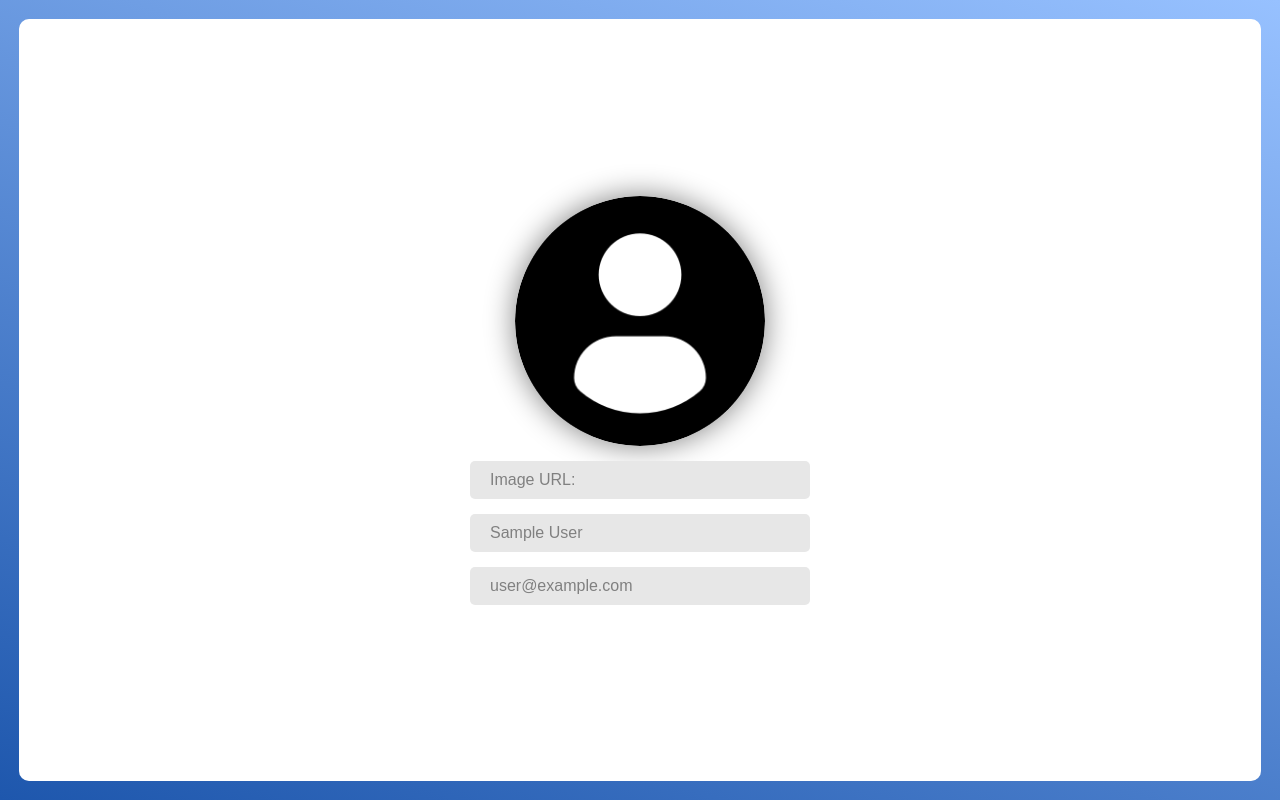
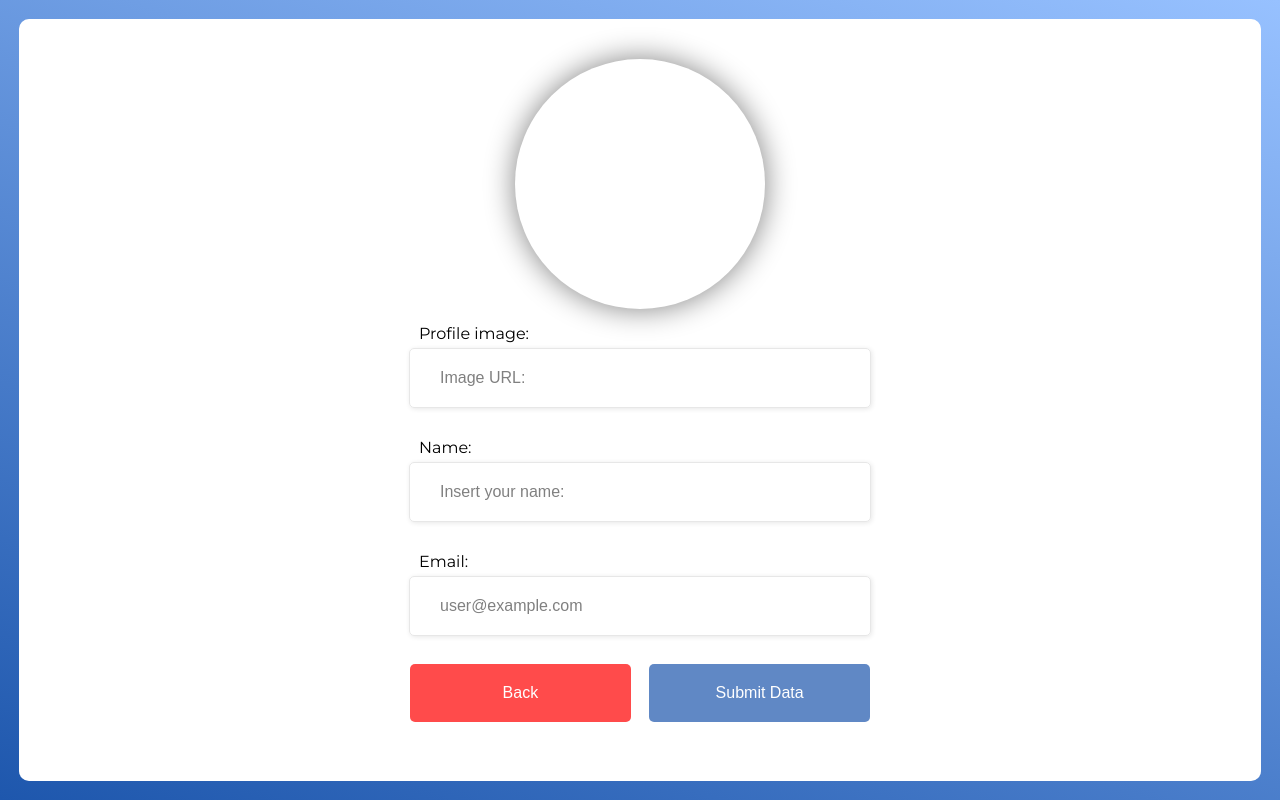
Before and after one commit to caamag/Web_messages, a React (Vite) app in the folder frontend/: page /profile in a window 1280 px wide. Built offline with nearby package versions, Linux system fonts and the light colour scheme; no server answers; sample sign-in values are in the browser's storage.

Commit message:
Adicionando tela de alteração de dados de usuário

```diff
--- a/frontend/src/components/loader/style.ts
+++ b/frontend/src/components/loader/style.ts
@@ -10,6 +10,7 @@ const LoadingAnimation = keyframes`
 
 export const LoaderContainer = styled.div`
   width: 100%;
+  height: 100%;
   display: flex;
   justify-content: center;
   align-items: center;
--- a/frontend/src/components/toastMessage/style.ts
+++ b/frontend/src/components/toastMessage/style.ts
@@ -3,8 +3,10 @@ import styled from "styled-components";
 export const ToastContainer = styled.div<{ type: string }>`
   width: 250px;
   position: absolute;
+  z-index: 5;
   right: 15px;
   top: 15px;
+  font-size: 16px;
   background-color: white;
   box-shadow: 0px 0px 10px gray;
   padding: 20px;
--- /dev/null
+++ b/frontend/src/hooks/useUser.ts
@@ -0,0 +1,56 @@
+import { updateUserName, updateUserPhoto } from "../services/user";
+import { useState } from "react";
+
+export const UserUser = () => {
+  const [loading, setLoading] = useState<boolean>(false);
+  const [error, setError] = useState<boolean>(false);
+  const [success, setSuccess] = useState<boolean>(false);
+
+  const handleUpdateUserName = async (name: string) => {
+    setLoading(true);
+    try {
+      await updateUserName(name);
+
+      setSuccess(true);
+      setTimeout(() => {
+        setSuccess(false);
+      }, 4000);
+    } catch (error) {
+      console.error("Error updating user name:", error);
+      setError(true);
+      setTimeout(() => {
+        setError(false);
+      }, 4000);
+    } finally {
+      setLoading(false);
+    }
+  };
+
+  const handleUpdateUserPhoto = async (photoURL: string) => {
+    setLoading(true);
+    try {
+      await updateUserPhoto(photoURL);
+
+      setSuccess(true);
+      setTimeout(() => {
+        setSuccess(false);
+      }, 4000);
+    } catch (error) {
+      console.error("Error updating user photo:", error);
+      setError(true);
+      setTimeout(() => {
+        setError(false);
+      }, 4000);
+    } finally {
+      setLoading(false);
+    }
+  };
+
+  return {
+    loading,
+    error,
+    success,
+    handleUpdateUserName,
+    handleUpdateUserPhoto,
+  };
+};
--- a/frontend/src/pages/profile/index.tsx
+++ b/frontend/src/pages/profile/index.tsx
@@ -2,19 +2,52 @@ import * as Css from "./style";
 import { Container, Content } from "../../global/styles";
 import { useAuth } from "../../context/AuthContext";
 import { useState } from "react";
+import { UserUser } from "../../hooks/useUser";
+import { useNavigate } from "react-router-dom";
+
+//compoenents
+import Toast from "../../components/toastMessage";
+import Loader from "../../components/loader";
+import { Button } from "../../components/UI/button";
 
 const ProfilePage = () => {
   const { user } = useAuth();
+  const userHook = UserUser();
+  const navigate = useNavigate();
 
   const [imageUrl, setImageUrl] = useState<string>("");
   const [name, setName] = useState<string>("");
 
+  const handleUpdate = () => {
+    if (imageUrl) {
+      userHook.handleUpdateUserPhoto(imageUrl);
+    }
+    if (name) {
+      userHook.handleUpdateUserName(name);
+    }
+  };
+
   return (
     <Container>
+      {userHook.error && (
+        <Toast message="Error updating user data!" type="error" />
+      )}
+
+      {userHook.success && (
+        <Toast message="User data updated successfully!" type="success" />
+      )}
+
       <Content>
         <Css.ProfileContainer>
-          <Css.ProfilePhoto />
+          {userHook.loading ? (
+            <Loader />
+          ) : (
+            <>
+              <Css.ProfilePhoto photo={user?.photoURL || ""} />
 
+              <label>
+                Profile image:
+                <br />
                 <input
                   type="text"
                   placeholder="Image URL:"
@@ -23,17 +56,49 @@ const ProfilePage = () => {
                     setImageUrl(e.target.value);
                   }}
                 />
+              </label>
 
+              <label>
+                Name:
+                <br />
                 <input
                   type="text"
-            placeholder={user?.displayName || "Withou name:"}
+                  placeholder="Insert your name:"
                   value={name}
                   onChange={(e) => {
                     setName(e.target.value);
                   }}
                 />
+              </label>
 
+              <label>
+                Email:
+                <br />
                 <input type="text" placeholder={user?.email || ""} disabled />
+              </label>
+              <br />
+
+              <Css.BtnContainer>
+                <Button
+                  styleType="red"
+                  onClick={() => {
+                    navigate("/");
+                  }}
+                >
+                  Back
+                </Button>
+
+                <Button
+                  styleType="default"
+                  onClick={() => {
+                    handleUpdate();
+                  }}
+                >
+                  Submit Data
+                </Button>
+              </Css.BtnContainer>
+            </>
+          )}
         </Css.ProfileContainer>
       </Content>
     </Container>
--- a/frontend/src/pages/profile/style.ts
+++ b/frontend/src/pages/profile/style.ts
@@ -12,11 +12,20 @@ export const ProfileContainer = styled.div`
   align-items: center;
   justify-content: center;
 
+  label {
+    font-size: 16px;
+    text-indent: 10px;
+    margin: 15px 0px;
+  }
+
   input {
-    width: 300px;
-    padding: 10px 20px;
-    background-color: ${Colors.lightGray};
-    margin-top: 15px;
+    width: 400px;
+    padding: 20px 30px;
+    color: gray;
+    background: none;
+    border: 1px solid ${Colors.lightGray};
+    box-shadow: 1px 1px 5px ${Colors.lightGray};
+    margin-top: 5px;
     border-radius: 5px;
     font-size: 16px;
 
@@ -26,12 +35,12 @@ export const ProfileContainer = styled.div`
   }
 `;
 
-export const ProfilePhoto = styled.div`
+export const ProfilePhoto = styled.div<{ photo: string }>`
   width: 250px;
   height: 250px;
   border-radius: 100%;
 
-  background-image: url(${defaulProfile});
+  background-image: url(${(p) => p.photo || defaulProfile});
   background-position: center;
   background-size: cover;
   background-repeat: no-repeat;
@@ -43,3 +52,15 @@ export const ProfilePhoto = styled.div`
     box-shadow: 0px 0px 30px black;
   }
 `;
+
+export const BtnContainer = styled.div`
+  width: 460px;
+  display: flex;
+  justify-content: space-between;
+
+  button {
+    width: 48%;
+    padding: 20px 30px;
+    font-size: 16px;
+  }
+`;
--- /dev/null
+++ b/frontend/src/services/user.ts
@@ -0,0 +1,19 @@
+import { getAuth, updateProfile } from "firebase/auth";
+
+export const updateUserName = async (name: string) => {
+  const auth = getAuth();
+  const user = auth.currentUser;
+
+  await updateProfile(user!, {
+    displayName: name,
+  });
+};
+
+export const updateUserPhoto = async (photoURL: string) => {
+  const auth = getAuth();
+  const user = auth.currentUser;
+
+  await updateProfile(user!, {
+    photoURL,
+  });
+};
```
Lines whose indentation alone changed are shown as unchanged.
